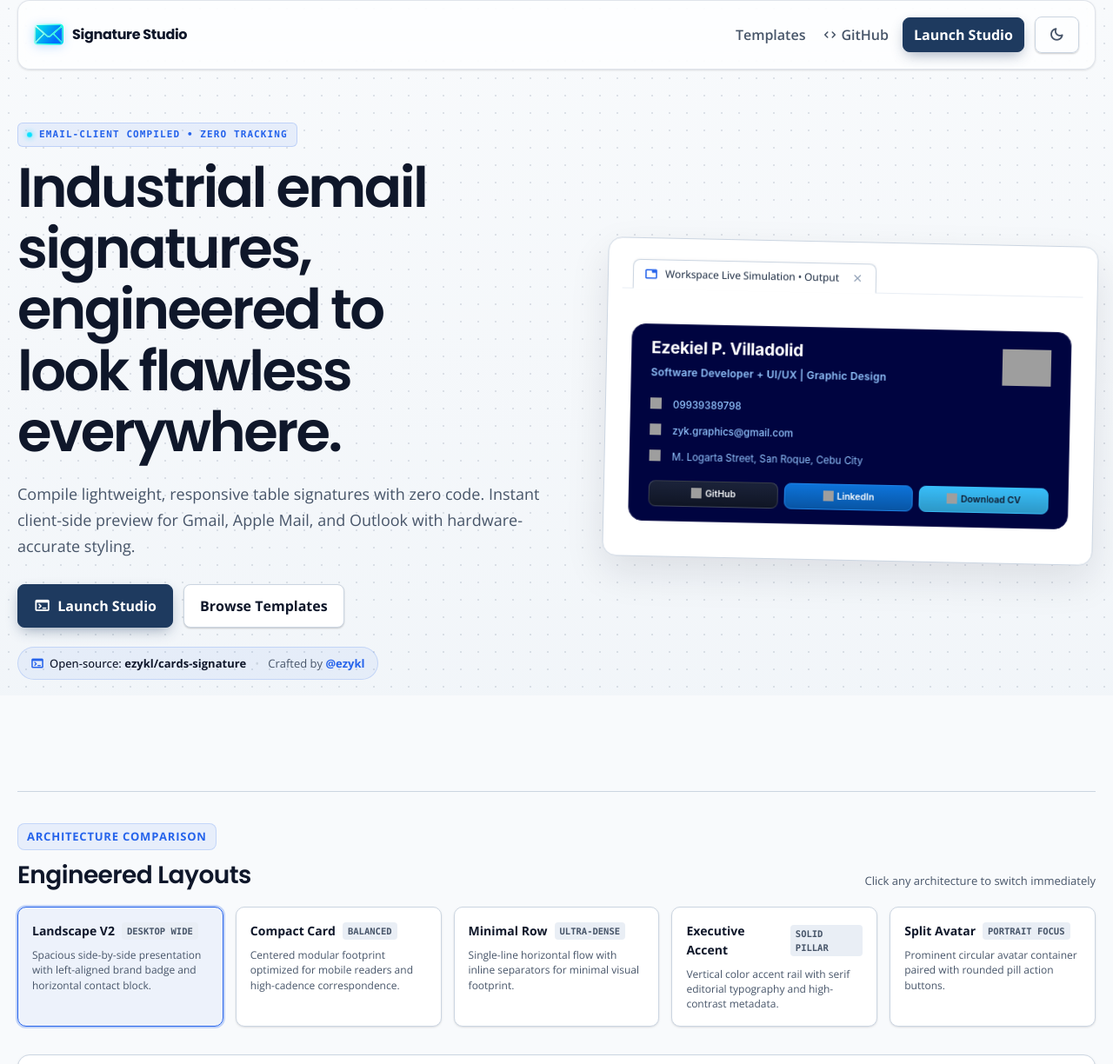
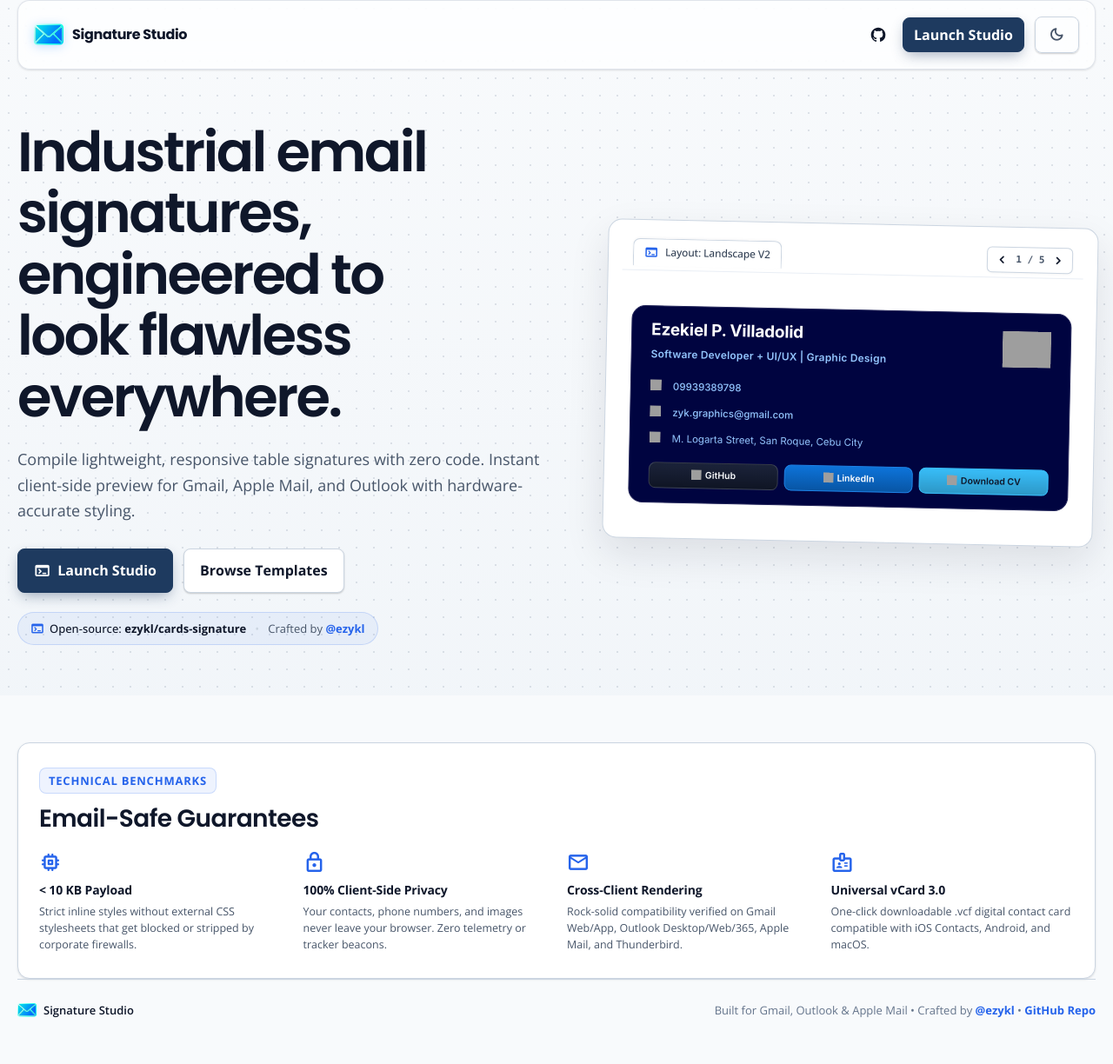
Before and after one commit to ezykl/cards-signature, a website with bundled scripts: page index.html in a window 1280 px wide. Shown: the top 1224 px of the page at 87% size. After the commit the page ends 1197 px from the top, so only its background shows below. Built offline with nearby package versions, Linux system fonts and the light colour scheme; grey boxes are pictures that could not be loaded.

Commit message:
feat(ui): omit redundant comparator and eyebrow, add hero workspace stepper, and use icon-only github link

```diff
--- a/css/studio.css
+++ b/css/studio.css
@@ -1006,7 +1006,29 @@ body.view-mode-gallery .home-only {
 .home-nav-links {
   display: flex;
   align-items: center;
-  gap: 12px;
+  gap: 10px;
+}
+.nav-repo-link.icon-link {
+  display: inline-flex;
+  align-items: center;
+  justify-content: center;
+  width: 36px;
+  height: 36px;
+  border-radius: 8px;
+  color: var(--ink);
+  transition: background-color var(--dur-fast) ease, color var(--dur-fast) ease, transform var(--dur-fast) ease;
+}
+.nav-repo-link.icon-link:hover {
+  background: var(--soft);
+  color: var(--blue);
+  transform: translateY(-1px);
+}
+.dark-mode .nav-repo-link.icon-link {
+  color: #e2e8f0;
+}
+.dark-mode .nav-repo-link.icon-link:hover {
+  background: rgba(255, 255, 255, 0.08);
+  color: var(--border-signal, #00e5ff);
 }
 
 .studio-header-actions {
@@ -1130,6 +1152,65 @@ body.view-mode-gallery .home-only {
     padding: 6px 8px;
     font-size: 11.5px;
   }
+}
+
+/* Hero Workspace Simulation Bar & Layout Stepper */
+.preview-tab-bar {
+  display: flex;
+  align-items: center;
+  justify-content: space-between;
+  gap: 8px;
+}
+.hero-layout-stepper {
+  display: inline-flex;
+  align-items: center;
+  gap: 4px;
+  background: var(--surface);
+  border: 1px solid var(--line);
+  border-radius: 6px;
+  padding: 2px 4px;
+  box-shadow: 0 1px 3px rgba(0, 0, 0, 0.04);
+}
+.hero-stepper-btn {
+  display: inline-flex;
+  align-items: center;
+  justify-content: center;
+  width: 24px;
+  height: 24px;
+  border: none;
+  background: transparent;
+  color: var(--ink);
+  border-radius: 4px;
+  cursor: pointer;
+  padding: 0;
+  transition: background-color var(--dur-fast) ease, color var(--dur-fast) ease;
+}
+.hero-stepper-btn:hover {
+  background: var(--soft);
+  color: var(--blue);
+}
+.hero-stepper-btn .material-symbols-rounded {
+  font-size: 18px;
+}
+.hero-stepper-label {
+  font-family: var(--font-mono, monospace);
+  font-size: 11px;
+  font-weight: 700;
+  color: var(--muted);
+  min-width: 32px;
+  text-align: center;
+  user-select: none;
+}
+.dark-mode .hero-layout-stepper {
+  background: rgba(0, 0, 0, 0.4);
+  border-color: var(--border-hairline);
+}
+.dark-mode .hero-stepper-btn {
+  color: #e2e8f0;
+}
+.dark-mode .hero-stepper-btn:hover {
+  background: rgba(255, 255, 255, 0.08);
+  color: var(--border-signal, #00e5ff);
 }
 
 /* Status dot in monospace pill */
--- a/index.html
+++ b/index.html
@@ -40,8 +40,11 @@
       </div>
       <nav class="site-nav" aria-label="Primary navigation">
         <div class="home-nav-links home-only">
-          <button type="button" class="nav-link" data-view="gallery">Templates</button>
-          <a href="https://github.com/ezykl/cards-signature" target="_blank" rel="noopener noreferrer" class="nav-repo-link" title="View source on GitHub"><span class="material-symbols-rounded" aria-hidden="true">code</span><span>GitHub</span></a>
+          <a href="https://github.com/ezykl/cards-signature" target="_blank" rel="noopener noreferrer" class="nav-repo-link icon-link" title="View source on GitHub" aria-label="View source on GitHub">
+            <svg width="20" height="20" viewBox="0 0 24 24" fill="currentColor" aria-hidden="true">
+              <path fill-rule="evenodd" clip-rule="evenodd" d="M12 2C6.477 2 2 6.484 2 12.017c0 4.425 2.865 8.18 6.839 9.504.5.092.682-.217.682-.483 0-.237-.008-.868-.013-1.703-2.782.605-3.369-1.343-3.369-1.343-.454-1.158-1.11-1.466-1.11-1.466-.908-.62.069-.608.069-.608 1.003.07 1.53 1.032 1.53 1.032.892 1.53 2.341 1.088 2.91.832.092-.647.35-1.088.636-1.338-2.22-.253-4.555-1.113-4.555-4.951 0-1.093.39-1.988 1.029-2.688-.103-.253-.446-1.272.098-2.65 0 0 .84-.27 2.75 1.026A9.564 9.564 0 0112 6.844c.85.004 1.705.115 2.504.337 1.909-1.296 2.747-1.027 2.747-1.027.546 1.379.202 2.398.1 2.651.64.7 1.028 1.595 1.028 2.688 0 3.848-2.339 4.695-4.566 4.943.359.309.678.92.678 1.855 0 1.338-.012 2.419-.012 2.747 0 .268.18.58.688.482A10.019 10.019 0 0022 12.017C22 6.484 17.522 2 12 2z" />
+            </svg>
+          </a>
           <button type="button" class="button button-primary button-small" id="nav-studio-btn" data-view="studio">Launch Studio</button>
         </div>
         <div class="studio-header-actions studio-only">
@@ -59,7 +62,6 @@
       <section id="home-view" class="landing-view" aria-labelledby="hero-title">
         <div class="hero-glass" id="home">
           <div class="hero-copy">
-            <div class="eyebrow-badge"><span class="status-dot"></span> EMAIL-CLIENT COMPILED &bull; ZERO TRACKING</div>
             <h1 id="hero-title">Industrial email signatures, engineered to look flawless everywhere.</h1>
             <p class="hero-lead">Compile lightweight, responsive table signatures with zero code. Instant client-side preview for Gmail, Apple Mail, and Outlook with hardware-accurate styling.</p>
             <div class="hero-actions">
@@ -76,62 +78,24 @@
             </div>
           </div>
           <div class="hero-preview" aria-label="Live email signature preview">
-            <div class="preview-window-bar preview-tab-bar" role="tablist" aria-label="Composer preview tabs">
-              <div class="preview-tab preview-tab-active" role="tab" aria-selected="true">
-                <span class="preview-tab-icon material-symbols-rounded" aria-hidden="true">tab</span>
-                <span class="preview-tab-title">Workspace Live Simulation &bull; Output</span>
-                <span class="preview-tab-close material-symbols-rounded" aria-hidden="true">close</span>
+            <div class="preview-window-bar preview-tab-bar" role="toolbar" aria-label="Composer preview controls">
+              <div class="preview-tab preview-tab-active">
+                <span class="preview-tab-icon material-symbols-rounded" aria-hidden="true">terminal</span>
+                <span class="preview-tab-title" id="hero-layout-title">Layout: Landscape V2</span>
+              </div>
+              <div class="hero-layout-stepper" role="group" aria-label="Cycle layout architecture">
+                <button type="button" id="btn-hero-prev-layout" class="hero-stepper-btn" aria-label="Previous layout" title="Previous layout architecture">
+                  <span class="material-symbols-rounded" aria-hidden="true">chevron_left</span>
+                </button>
+                <span class="hero-stepper-label" id="hero-layout-counter">1 / 5</span>
+                <button type="button" id="btn-hero-next-layout" class="hero-stepper-btn" aria-label="Next layout" title="Next layout architecture">
+                  <span class="material-symbols-rounded" aria-hidden="true">chevron_right</span>
+                </button>
               </div>
             </div>
             <div class="hero-signature" id="hero-signature-preview"></div>
           </div>
         </div>
-        <section id="layout-comparator-section" class="comparator-section" aria-labelledby="comparator-title">
-          <div class="section-subhead-row">
-            <div>
-              <p class="eyebrow">Architecture Comparison</p>
-              <h2 id="comparator-title" class="comparator-title">Engineered Layouts</h2>
-            </div>
-            <span class="comparator-hint">Click any architecture to switch immediately</span>
-          </div>
-          <div class="comparator-grid" role="radiogroup" aria-label="Signature Layout Architectures">
-            <button type="button" class="comparator-card active" data-comparator-layout="landscape-v2" role="radio" aria-checked="true">
-              <div class="comparator-card-header">
-                <span class="comparator-name">Landscape V2</span>
-                <span class="comparator-badge">Desktop Wide</span>
-              </div>
-              <p class="comparator-desc">Spacious side-by-side presentation with left-aligned brand badge and horizontal contact block.</p>
-            </button>
-            <button type="button" class="comparator-card" data-comparator-layout="compact-card" role="radio" aria-checked="false">
-              <div class="comparator-card-header">
-                <span class="comparator-name">Compact Card</span>
-                <span class="comparator-badge">Balanced</span>
-              </div>
-              <p class="comparator-desc">Centered modular footprint optimized for mobile readers and high-cadence correspondence.</p>
-            </button>
-            <button type="button" class="comparator-card" data-comparator-layout="minimal-row" role="radio" aria-checked="false">
-              <div class="comparator-card-header">
-                <span class="comparator-name">Minimal Row</span>
-                <span class="comparator-badge">Ultra-Dense</span>
-              </div>
-              <p class="comparator-desc">Single-line horizontal flow with inline separators for minimal visual footprint.</p>
-            </button>
-            <button type="button" class="comparator-card" data-comparator-layout="accent-bar" role="radio" aria-checked="false">
-              <div class="comparator-card-header">
-                <span class="comparator-name">Executive Accent</span>
-                <span class="comparator-badge">Solid Pillar</span>
-              </div>
-              <p class="comparator-desc">Vertical color accent rail with serif editorial typography and high-contrast metadata.</p>
-            </button>
-            <button type="button" class="comparator-card" data-comparator-layout="split-avatar" role="radio" aria-checked="false">
-              <div class="comparator-card-header">
-                <span class="comparator-name">Split Avatar</span>
-                <span class="comparator-badge">Portrait Focus</span>
-              </div>
-              <p class="comparator-desc">Prominent circular avatar container paired with rounded pill action buttons.</p>
-            </button>
-          </div>
-        </section>
         <section class="guarantees-section" aria-labelledby="guarantees-title">
           <div class="section-subhead-row">
             <div>
--- a/js/studio.js
+++ b/js/studio.js
@@ -15,6 +15,14 @@ export const WIZARD_STEPS = [
   { step: 3, title: 'Layout & Typography', badge: 'Step 3 of 5' },
   { step: 4, title: 'Contacts & Social Links', badge: 'Step 4 of 5' },
   { step: 5, title: 'Final Output & Export', badge: 'Step 5 of 5' }
+];
+
+export const LAYOUT_CYCLE = [
+  { id: 'landscape-v2', label: 'Landscape V2' },
+  { id: 'compact-card', label: 'Compact Card' },
+  { id: 'minimal-row', label: 'Minimal Row' },
+  { id: 'accent-bar', label: 'Executive Accent' },
+  { id: 'split-avatar', label: 'Split Avatar' }
 ];
 
 function reorderArrayItem(list = [], id, direction) {
@@ -544,6 +552,16 @@ export function syncControls(state) {
       card.classList?.toggle('active', isActive);
       card.setAttribute?.('aria-checked', String(isActive));
     });
+
+    const heroLayoutTitle = document.getElementById('hero-layout-title');
+    const heroLayoutCounter = document.getElementById('hero-layout-counter');
+    if (heroLayoutTitle || heroLayoutCounter) {
+      const layoutIdx = LAYOUT_CYCLE.findIndex(l => l.id === state.layout);
+      const curr = layoutIdx >= 0 ? LAYOUT_CYCLE[layoutIdx] : LAYOUT_CYCLE[0];
+      const idxDisplay = (layoutIdx >= 0 ? layoutIdx : 0) + 1;
+      if (heroLayoutTitle) heroLayoutTitle.textContent = `Layout: ${curr.label}`;
+      if (heroLayoutCounter) heroLayoutCounter.textContent = `${idxDisplay} / ${LAYOUT_CYCLE.length}`;
+    }
   }
 }
 
@@ -1121,6 +1139,24 @@ export function initStudio() {
     showStudioToast(`Switched layout to ${cardName}`);
   });
 
+  // Hero Preview Layout Stepper (Next/Prev layout switcher)
+  const cycleHeroLayout = (direction) => {
+    const current = studioStore.getState().layout;
+    let idx = LAYOUT_CYCLE.findIndex(l => l.id === current);
+    if (idx === -1) idx = 0;
+    if (direction === 'next') {
+      idx = (idx + 1) % LAYOUT_CYCLE.length;
+    } else {
+      idx = (idx - 1 + LAYOUT_CYCLE.length) % LAYOUT_CYCLE.length;
+    }
+    const nextLayout = LAYOUT_CYCLE[idx];
+    studioStore.setField('layout', nextLayout.id);
+    showStudioToast(`Switched layout to ${nextLayout.label}`);
+  };
+
+  document.getElementById('btn-hero-prev-layout')?.addEventListener('click', () => cycleHeroLayout('prev'));
+  document.getElementById('btn-hero-next-layout')?.addEventListener('click', () => cycleHeroLayout('next'));
+
   // Dynamic items add buttons
   document.getElementById('btn-add-contact-field')?.addEventListener('click', () => studioStore.addContactField({ type: 'website', label: 'Website', value: '', href: 'https://' }));
   document.getElementById('btn-wiz-add-contact')?.addEventListener('click', () => studioStore.addContactField({ type: 'website', label: 'Website', value: '', href: 'https://' }));
```
Also changed, not shown: tests/studio-controller.test.js (+70 -1 lines).
